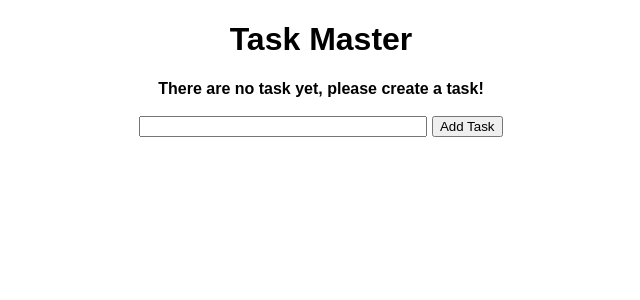
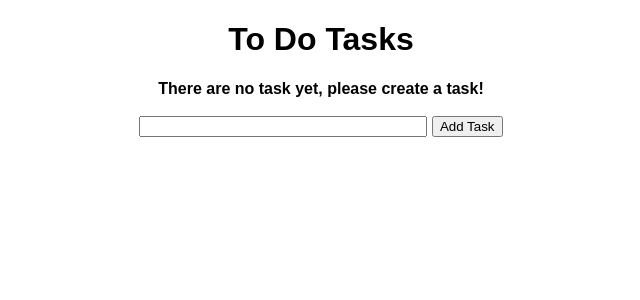
Before and after one commit to segwuonwu/Flask-Todo-App, a Flask app: page / in a window 1280 px wide. Shown: the top 300 px of the page, without its empty margins (319-959 px from the left). Run offline with Flask 2, Linux system fonts and the light colour scheme; data that the repository does not hold is empty.

Commit message:
Updated the index.html file

```diff
--- a/templates/index.html
+++ b/templates/index.html
@@ -6,7 +6,7 @@
 
 {% block body %}
 <div class="content" style="text-align: center">
-    <h1 >Task Master</h1>
+    <h1 >To Do Tasks</h1>
     {% if tasks|length < 1 %}
     <h4>There are no task yet, please create a task!</4>
     <br>
```
Also changed, not shown: test.db.
